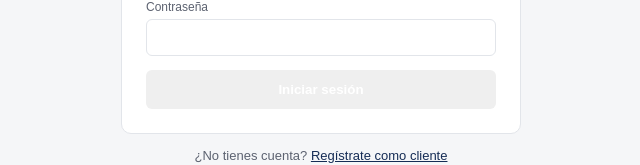
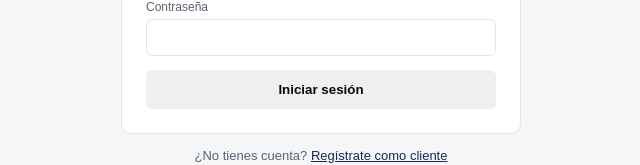
Before and after one commit to camilito2005/Agencia-Tours, a React (Vite) app in the folder frontend/: page /login in a window 1280 px wide. Shown: the part 396-561 px from the top of the page, without its empty margins (319-959 px from the left). Built offline with nearby package versions, Linux system fonts and the light colour scheme; no server answers.

Commit message:
style: le cambie el color al boton de iniciar sesion

```diff
--- a/frontend/src/pages/Login.jsx
+++ b/frontend/src/pages/Login.jsx
@@ -50,7 +50,7 @@ export default function Login() {
           {error && <p style={{ color: "#B91C1C", fontSize: 13, marginBottom: 12 }}>{error}</p>}
 
           <button type="submit" disabled={cargando}
-            style={{ width: "100%", padding: 12, background: COLORS.coral, color: "#fff", border: "none", borderRadius: 6, fontWeight: 600, cursor: "pointer" }}>
+            style={{ width: "100%", padding: 12, background: COLORS.coral, color: "#0a0a0a", border: "none", borderRadius: 6, fontWeight: 600, cursor: "pointer" }}>
             {cargando ? "Ingresando..." : "Iniciar sesión"}
           </button>
         </form>
```
